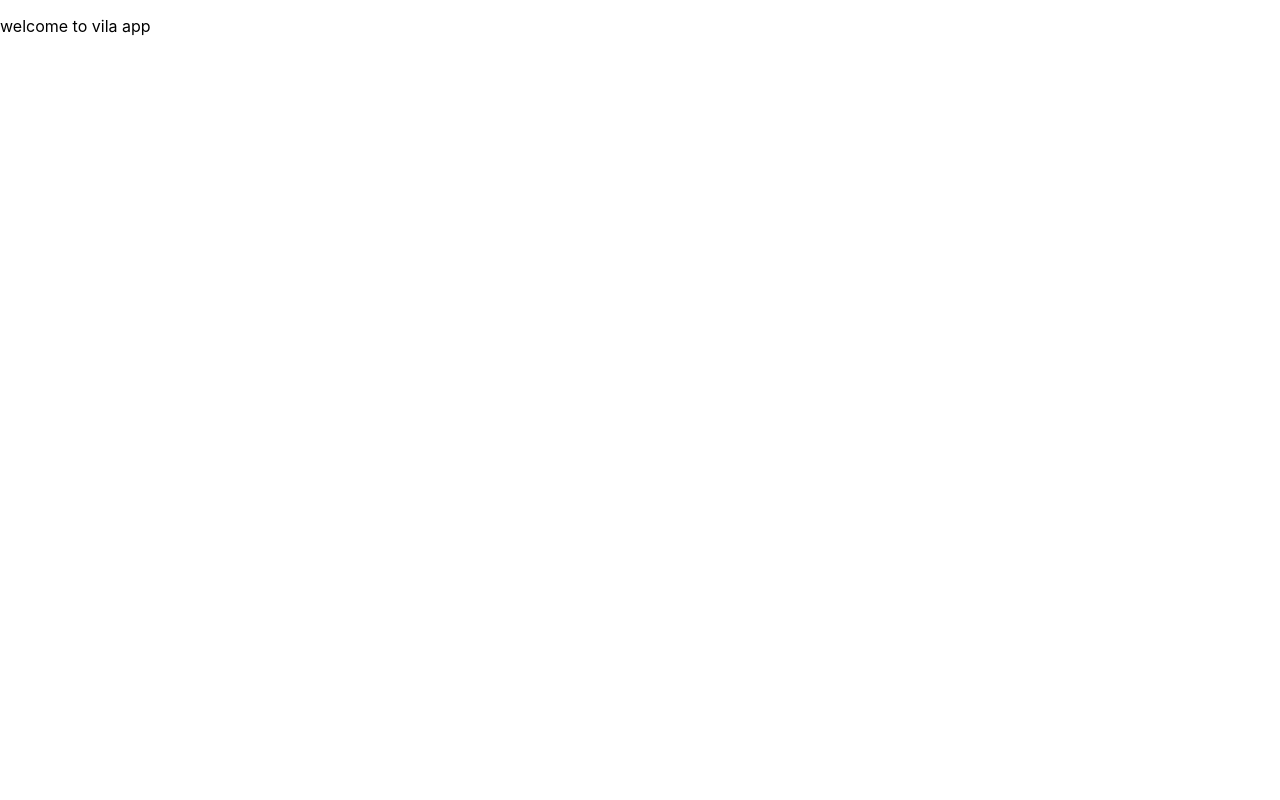
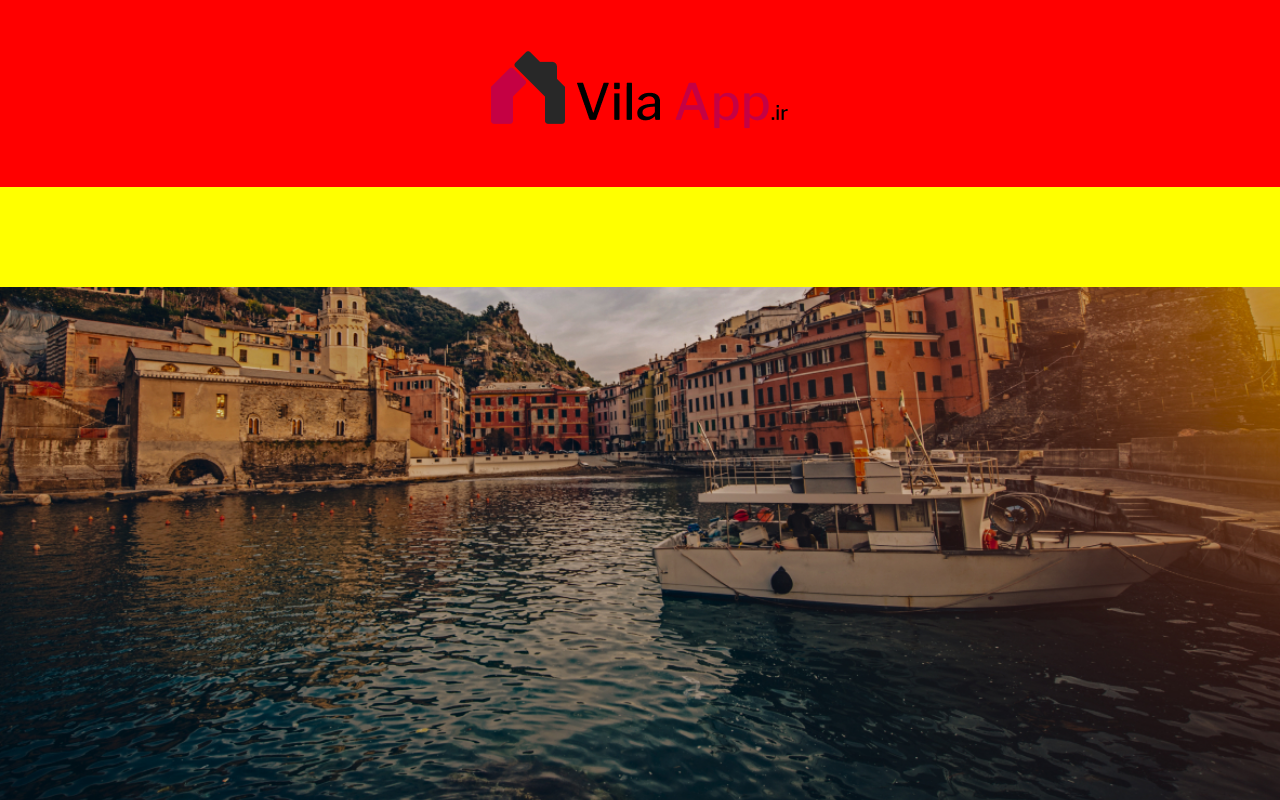
Before and after one commit to arasico/vilaapp-landing-page, a React (Create React App) app: page / in a window 1280 px wide. Built offline with nearby package versions, Linux system fonts and the light colour scheme.

Commit message:
vilaapp log added

```diff
--- a/src/App.js
+++ b/src/App.js
@@ -1,6 +1,7 @@
 import React, { Component } from 'react';
 import logo from './logo.svg';
 import './App.css';
+import Logo from './assets/img/vilaapp-logo.png'
 
  class Index extends Component {
    constructor(props) {
@@ -9,8 +10,14 @@ import './App.css';
    }
    render() {
      return (
-       <div>
-          <p>welcome to vila app</p>
+       <div className="bg-container">
+
+          <div className="logo-container">
+            <img src={Logo} alt="vilaapp logo"   />
+          </div>
+          <div className="email-container">
+
+          </div>
        </div>
       );
    }
--- a/src/index.css
+++ b/src/index.css
@@ -1,3 +1,12 @@
+*{
+  padding: 0;
+  margin: 0;
+  outline: none;
+  border: none;
+  box-sizing: border-box;
+  list-style: none;
+}
+
 body {
   margin: 0;
   padding: 0;
@@ -6,9 +15,40 @@ body {
     sans-serif;
   -webkit-font-smoothing: antialiased;
   -moz-osx-font-smoothing: grayscale;
+  height:100%;
+
 }
 
 code {
   font-family: source-code-pro, Menlo, Monaco, Consolas, "Courier New",
     monospace;
 }
+
+
+.bg-container{
+  position: fixed;
+  width: 100%;
+  height: 100%;
+  background-image: url("./assets/img/cover.jpg");
+  background-repeat: no-repeat, repeat;
+  background-position: center; /* Center the image */
+  background-size: cover; /* Resize the background image to cover the entire container */
+  display: flex;
+  flex-direction: column;
+
+}
+
+.logo-container{
+  background-color: red;
+  width: 100%;
+  text-align: center;
+  padding: 50px 10px;
+
+}
+
+.email-container{
+  background-color: yellow;
+  width: 100%;
+  height: 100px;
+  text-align: center;
+}
```
Also changed, not shown: src/assets/img/cover.jpg (added), src/assets/img/vilaapp-logo.png (added).
